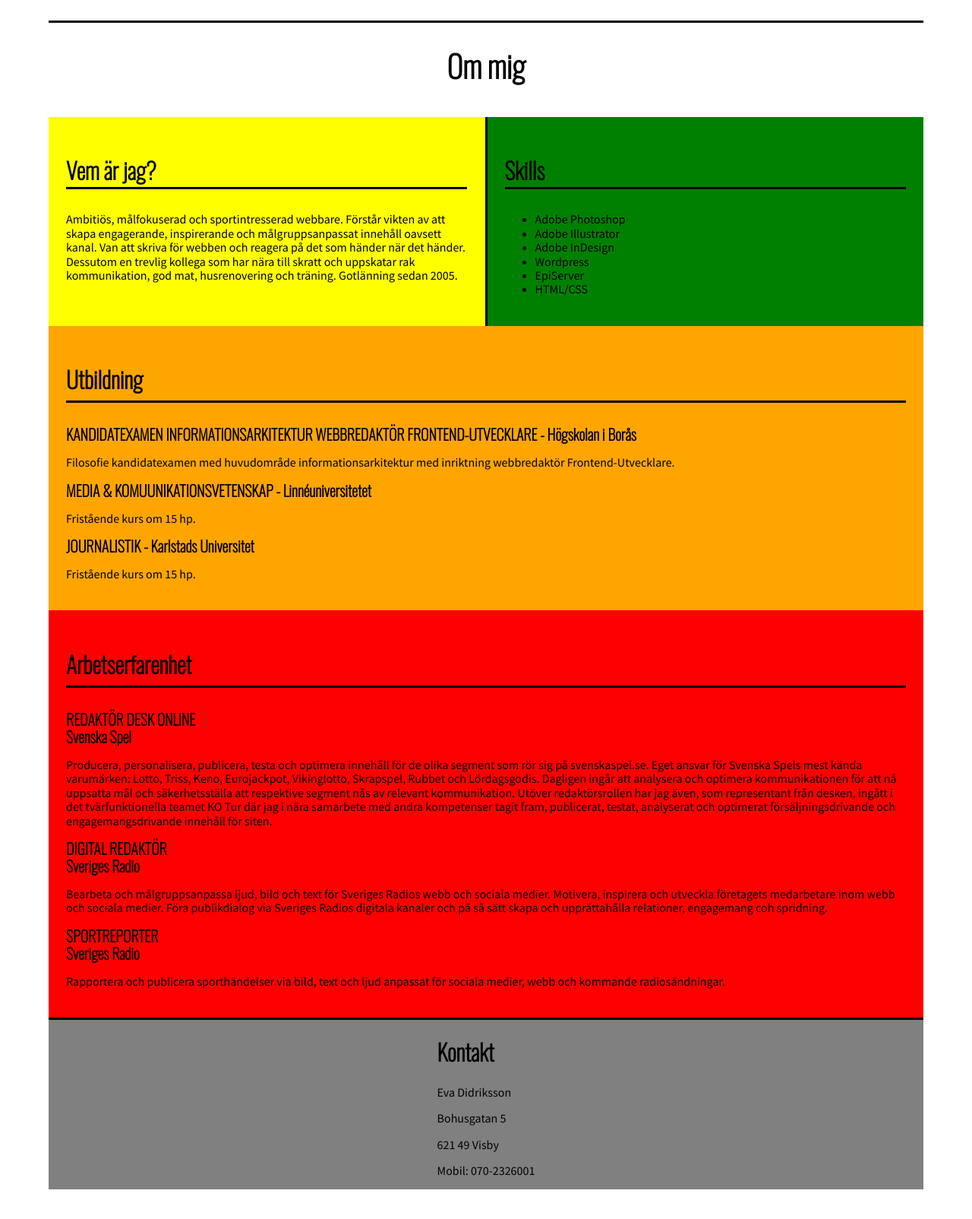
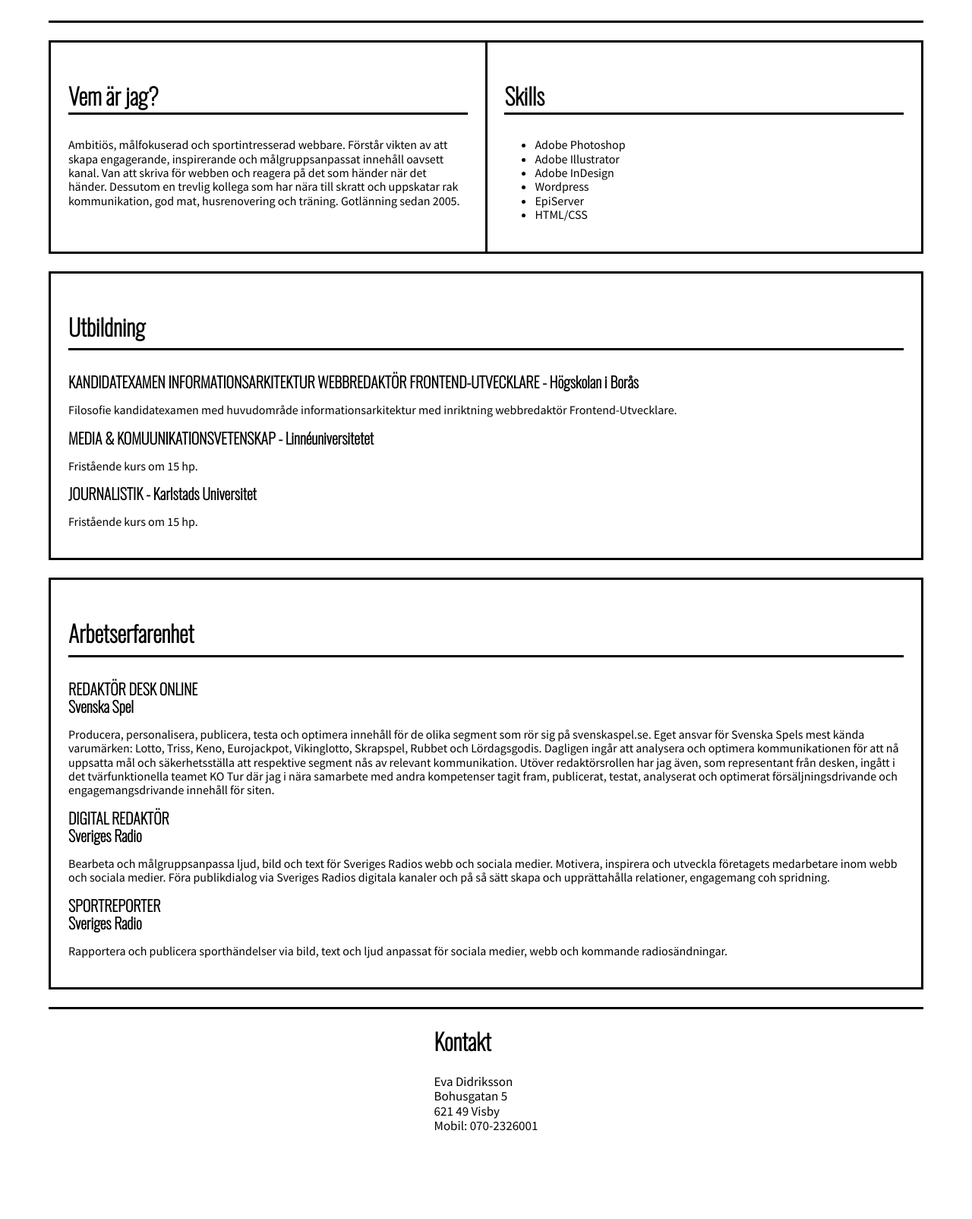
Before and after one commit to evadidriksson/evadidriksson.github.io, a plain HTML site: page index.html in a window 1280 px wide. Shown: the part 436-2040 px from the top of the page at 76% size. Drawn offline with nearby package versions, Linux system fonts and the light colour scheme.

Commit message:
Söndag ver3

```diff
--- a/index.html
+++ b/index.html
@@ -34,7 +34,6 @@
 </div>
 
 <div class="container-rubrik">
-<h2 class="sub-about">Om mig</h2>
 </div>
 
 <div class="about-me">
@@ -89,11 +88,10 @@
 
 <div class="footer-wrapper">
 <h2 id="a1">Kontakt</h2>
-<p>Eva Didriksson</p>
-<p>Bohusgatan 5</p>
-<p>621 49 Visby</p>
-<p>Mobil: 070-2326001</p>
-
+<p class="name">Eva Didriksson</p>
+<p class="adress">Bohusgatan 5</p>
+<p class="adress2">621 49 Visby</p>
+<p class="mobil">Mobil: 070-2326001</p>
 </div>
 </footer>
   </body>
--- a/styles.css
+++ b/styles.css
@@ -4,13 +4,12 @@ body {
 
 .linkedin, .facebook, .mail, .phone {
   width:3%;
+  height:3%;
   margin-top:1%;
   margin-bottom: 1%;
   padding-left: 1%;
   float: right;
 }
-
-
 
 .top {
   width: 100%;
@@ -31,7 +30,6 @@ body {
   justify-content: space-around;
   border-bottom: solid black;
   padding-bottom: 30px;
-  background: ;
 }
 
 img.profile {
@@ -62,7 +60,8 @@ h1 {
 .about-me {
   display: flex;
   justify-content: flex-start;
-
+border: solid black;
+margin-top:2%;
 }
 
 .container-rubrik {
@@ -70,21 +69,15 @@ h1 {
   justify-content: center;
 }
 
-.sub-about {
-  background: ;
-  font-size: 40px;
-  font-family: 'Oswald', sans-serif;
-}
+
 
 .me {
   width: 50%;
-  background: yellow;
   padding:2%;
 }
 
 .skills {
   width: 50%;
-  background: green;
   border-left: solid black;
   padding:2%;
 }
@@ -95,12 +88,15 @@ h1 {
 }
 
 .education {
-  background: orange;
+  border:solid black;
+  margin-top:2%;
   padding:2%;
 }
 
 .experience {
-  background-color: red;
+  border:solid black;
+  margin-top:2%;
+  margin-bottom:2%;
   padding:2%;
 }
 
@@ -137,17 +133,23 @@ p {
   font-family: 'Source Sans Pro', sans-serif;
 }
 
+.name, .adress, .adress2, .mobil {
+  font-size: 17px;
+  padding:0;
+  margin: 0;
+}
+
 .list-skills {
   font-size: 16px;
   font-family: 'Source Sans Pro', sans-serif;
 }
 
 footer {
-  background: grey;
   display: flex;
   align-items: center;
   justify-content: center;
   border-top: solid black;
+  padding-bottom: 3%;
 }
 
 .mail-footer, .linkedin-footer {
@@ -161,8 +163,25 @@ footer {
 
 
 /* For mobile */
-@media (max-width: 600px) {
+@media (max-width: 700px) {
   .header {
-    background: green;
+    display: flex;
+    align-items: center;
+    justify-content: center;
+    justify-content: space-around;
+    padding-bottom: 30px;
+  }
+
+  img.profile {
+    width: 30%;
+    border-radius: 50%;
+    padding: 5%;
+  }
+  h1 {
+    font-size: 50px;
+    margin-left:0;
+  }
+  .sub-heading {
+    font-size:10px;
   }
 }
```
